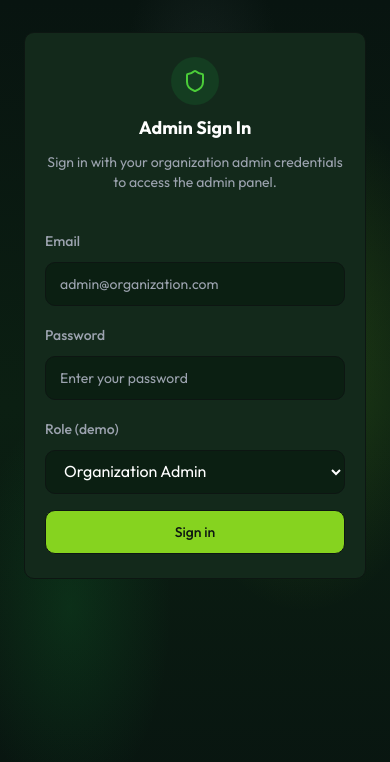
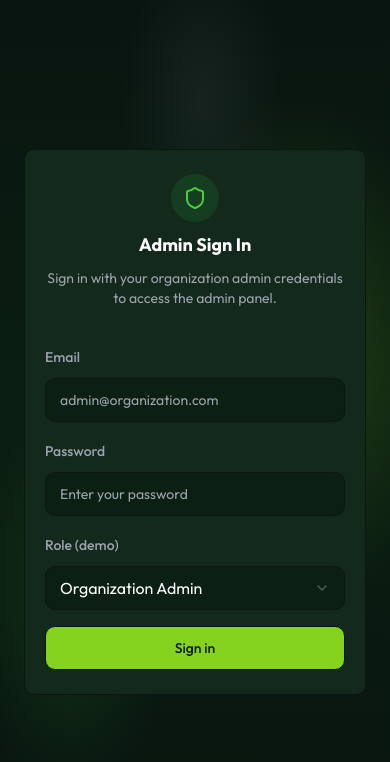
Before and after one commit to kuldip311techtic/HE-Frontend, a React (Vite) app: page /admin/login in a window 390 px wide. Shown: the top 762 px of the page. Built offline with nearby package versions, Linux system fonts and the light colour scheme.

Commit message:
fix(frontend): address Luna self-review findings

```diff
--- a/src/components/layout/PageHeader.tsx
+++ b/src/components/layout/PageHeader.tsx
@@ -24,12 +24,12 @@ export function PageHeader({
       <div className="min-w-0 space-y-1">
         <h1
           id="page-heading"
-          className="text-2xl font-semibold tracking-tight text-foreground"
+          className="font-outfit text-body-25 text-foreground"
         >
           {title}
         </h1>
         {description && (
-          <p className="text-sm text-muted-foreground">{description}</p>
+          <p className="text-body-sm text-muted-foreground">{description}</p>
         )}
       </div>
       {action && <div className="shrink-0">{action}</div>}
--- a/src/hooks/useAdminDashboard.ts
+++ /dev/null
@@ -1,59 +0,0 @@
-import { useQuery } from "@tanstack/react-query";
-import {
-  getOrganizationProfile,
-  getOrganizations,
-  getSuperAdminDashboard,
-} from "@/lib/api/services/admin";
-import { getApiErrorMessage } from "@/lib/api/client";
-import { useAuth } from "@/hooks/useAuth";
-
-export function useAdminDashboard() {
-  const { user } = useAuth();
-  const isSuperAdmin =
-    user?.role === "super_admin" || user?.roles.includes("super_admin");
-
-  const profileQuery = useQuery({
-    queryKey: ["organization", "profile"],
-    queryFn: getOrganizationProfile,
-    enabled: !isSuperAdmin,
-    select: (data) => data.profile,
-  });
-
-  const superAdminDashboardQuery = useQuery({
-    queryKey: ["super-admin", "dashboard"],
-    queryFn: getSuperAdminDashboard,
-    enabled: isSuperAdmin,
-  });
-
-  const organizationsQuery = useQuery({
-    queryKey: ["super-admin", "organizations"],
-    queryFn: getOrganizations,
-    enabled: isSuperAdmin,
-    select: (data) => data.items,
-  });
-
-  const isLoading = isSuperAdmin
-    ? superAdminDashboardQuery.isLoading || organizationsQuery.isLoading
-    : profileQuery.isLoading;
-
-  const error = isSuperAdmin
-    ? superAdminDashboardQuery.error ?? organizationsQuery.error
-    : profileQuery.error;
-
-  return {
-    isSuperAdmin,
-    profile: profileQuery.data,
-    dashboard: superAdminDashboardQuery.data,
-    organizations: organizationsQuery.data ?? [],
-    isLoading,
-    error: error ? getApiErrorMessage(error) : null,
-    refetch: () => {
-      if (isSuperAdmin) {
-        void superAdminDashboardQuery.refetch();
-        void organizationsQuery.refetch();
-      } else {
-        void profileQuery.refetch();
-      }
-    },
-  };
-}
--- a/src/pages/admin/LoginPage.tsx
+++ b/src/pages/admin/LoginPage.tsx
@@ -21,6 +21,13 @@ import {
   CardDescription,
   CardHeader,
 } from "@/components/ui/card";
+import {
+  Select,
+  SelectContent,
+  SelectItem,
+  SelectTrigger,
+  SelectValue,
+} from "@/components/ui/select";
 import { useAuth } from "@/hooks/useAuth";
 import type { AuthUser, UserRole } from "@/types/auth";
 import { userHasAdminAccess } from "@/types/auth";
@@ -54,12 +61,29 @@ const loginButtonClassName = cn(
   "disabled:opacity-50",
 );
 
-/** Page-only select to match dark inputs */
-const loginSelectClassName = cn(
-  "flex h-[44px] w-full rounded-[10px] border border-figma-border bg-figma-surface-deep px-[14px]",
+/** Page-only select trigger to match dark inputs */
+const loginSelectTriggerClassName = cn(
+  "h-[44px] rounded-[10px] border-figma-border bg-figma-surface-deep px-[14px]",
   "text-body-21 text-white",
-  "focus-visible:outline-none focus-visible:ring-2 focus-visible:ring-figma-brand-glow focus-visible:ring-offset-0",
+  "focus:ring-2 focus:ring-figma-brand-glow focus:ring-offset-0",
+  "[&>span]:text-body-21 [&>svg]:text-figma-muted",
 );
+
+const loginSelectContentClassName = cn(
+  "border-figma-border bg-figma-surface-deep text-white",
+);
+
+const loginSelectItemClassName = cn(
+  "text-body-21 focus:bg-figma-brand-glow focus:text-white",
+);
+
+const ROLE_OPTIONS = [
+  { value: "organization_admin", label: "Organization Admin" },
+  { value: "super_admin", label: "Super Admin" },
+  { value: "admin", label: "Admin" },
+  { value: "coach", label: "Coach (denied)" },
+  { value: "player", label: "Player (denied)" },
+] as const;
 
 export function AdminLoginPage() {
   const { login, isAuthenticated, hasAdminAccess } = useAuth();
@@ -116,24 +140,15 @@ export function AdminLoginPage() {
 
   return (
     <div className="relative flex min-h-screen bg-figma-background font-outfit">
-      {/* Radial glow layers — project background treatment */}
       <div
-        className="pointer-events-none absolute inset-0"
+        className="login-bg-glow pointer-events-none absolute inset-0"
         aria-hidden="true"
-        style={{
-          background: [
-            "radial-gradient(ellipse 55% 45% at 78% 42%, rgba(134, 211, 31, 0.18) 0%, transparent 68%)",
-            "radial-gradient(ellipse 42% 38% at 18% 72%, rgba(27, 201, 79, 0.12) 0%, transparent 62%)",
-            "radial-gradient(ellipse 30% 28% at 52% 12%, rgba(68, 81, 84, 0.22) 0%, transparent 70%)",
-            "linear-gradient(180deg, #081410 0%, #0b1f12 48%, #081410 100%)",
-          ].join(", "),
-        }}
       />
 
-      <div className="relative z-10 flex w-full flex-col lg:flex-row">
-        {/* Form column — fixed width, do not widen */}
-        <div className="flex w-full shrink-0 flex-col justify-center px-[24px] py-[32px] lg:w-[420px] lg:max-w-[420px] lg:px-[24px] lg:py-[32px]">
-          <Card className="w-full border-figma-border bg-figma-surface shadow-none">
+      <div className="relative z-10 flex w-full flex-col lg:min-h-screen lg:flex-row">
+        {/* Form column — fixed width on desktop, centered full-screen on mobile */}
+        <div className="flex min-h-screen w-full shrink-0 flex-col items-center justify-center px-[24px] py-[32px] lg:min-h-0 lg:w-[420px] lg:max-w-[420px] lg:items-stretch lg:justify-center lg:px-[24px] lg:py-[32px]">
+          <Card className="w-full max-w-md border-figma-border bg-figma-surface shadow-none">
             <CardHeader className="space-y-[12px] px-[20px] pt-[24px] text-center">
               <div className="mx-auto flex h-[48px] w-[48px] items-center justify-center rounded-[100px] bg-figma-brand-glow">
                 <Shield
@@ -205,20 +220,30 @@ export function AdminLoginPage() {
                         <FormLabel className="text-body-5 text-figma-muted">
                           Role (demo)
                         </FormLabel>
-                        <FormControl>
-                          <select
-                            className={loginSelectClassName}
-                            {...field}
-                          >
-                            <option value="organization_admin">
-                              Organization Admin
-                            </option>
-                            <option value="super_admin">Super Admin</option>
-                            <option value="admin">Admin</option>
-                            <option value="coach">Coach (denied)</option>
-                            <option value="player">Player (denied)</option>
-                          </select>
-                        </FormControl>
+                        <Select
+                          onValueChange={field.onChange}
+                          defaultValue={field.value}
+                          value={field.value}
+                        >
+                          <FormControl>
+                            <SelectTrigger
+                              className={loginSelectTriggerClassName}
+                            >
+                              <SelectValue placeholder="Select a role" />
+                            </SelectTrigger>
+                          </FormControl>
+                          <SelectContent className={loginSelectContentClassName}>
+                            {ROLE_OPTIONS.map((option) => (
+                              <SelectItem
+                                key={option.value}
+                                value={option.value}
+                                className={loginSelectItemClassName}
+                              >
+                                {option.label}
+                              </SelectItem>
+                            ))}
+                          </SelectContent>
+                        </Select>
                         <FormMessage className="text-body-sm text-figma-danger" />
                       </FormItem>
                     )}
--- a/src/theme/globals.css
+++ b/src/theme/globals.css
@@ -213,4 +213,29 @@
     scrollbar-width: thin;
     scrollbar-color: hsl(var(--muted)) transparent;
   }
+
+  .login-bg-glow {
+    background:
+      radial-gradient(
+        ellipse 55% 45% at 78% 42%,
+        color-mix(in srgb, var(--figma-brand) 18%, transparent) 0%,
+        transparent 68%
+      ),
+      radial-gradient(
+        ellipse 42% 38% at 18% 72%,
+        color-mix(in srgb, var(--figma-primary-bright) 12%, transparent) 0%,
+        transparent 62%
+      ),
+      radial-gradient(
+        ellipse 30% 28% at 52% 12%,
+        color-mix(in srgb, var(--figma-accent) 22%, transparent) 0%,
+        transparent 70%
+      ),
+      linear-gradient(
+        180deg,
+        var(--figma-background) 0%,
+        var(--figma-surface-deep) 48%,
+        var(--figma-background) 100%
+      );
+  }
 }
```
Also changed, not shown: src/lib/api/services/endpoints.ts (+21 -19 lines), src/pages/admin/DashboardPage.tsx (+33 -22 lines), 1 other file (tests, documents, lock files or other folders).
